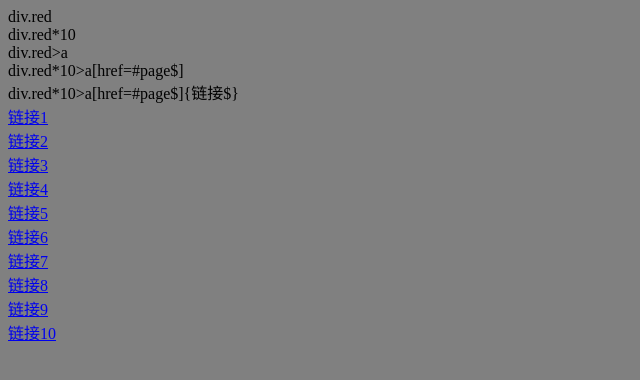
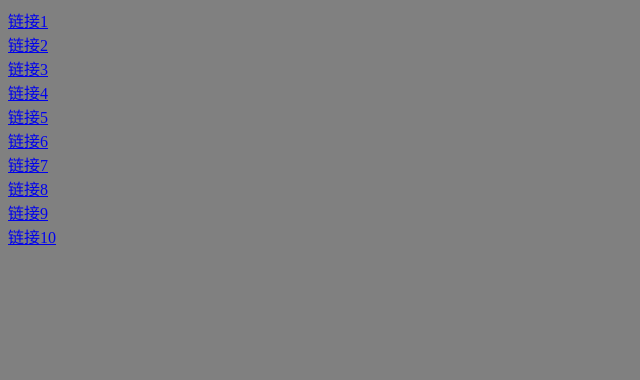
Before and after one commit to wxyzcctv/test-1, a plain HTML site: page index.html in a window 1280 px wide. Shown: the whole page, without its empty margins (0-640 px from the left). Drawn offline with Linux system fonts and the light colour scheme.

Commit message:
回顾基础知识

```diff
--- a/index.html
+++ b/index.html
@@ -8,9 +8,9 @@
     <link rel="stylesheet" href="./style.css">
 </head>
 <body>
-    div.red
+    <!-- div.red -->
     <div class="red"></div>
-    div.red*10
+    <!-- div.red*10 -->
     <div class="red"></div>
     <div class="red"></div>
     <div class="red"></div>
@@ -21,9 +21,9 @@
     <div class="red"></div>
     <div class="red"></div>
     <div class="red"></div>
-    div.red>a
+    <!-- div.red>a => -->
     <div class="red"><a href=""></a></div>
-    div.red*10>a[href=#page$]
+    <!-- div.red*10>a[href=#page$] => -->
     <div class="red"><a href="#page1"></a></div>
     <div class="red"><a href="#page2"></a></div>
     <div class="red"><a href="#page3"></a></div>
@@ -34,7 +34,7 @@
     <div class="red"><a href="#page8"></a></div>
     <div class="red"><a href="#page9"></a></div>
     <div class="red"><a href="#page10"></a></div>
-    div.red*10>a[href=#page$]{链接$}
+    <!-- div.red*10>a[href=#page$]{链接$} -->
     <div class="red"><a href="#page1">链接1</a></div>
     <div class="red"><a href="#page2">链接2</a></div>
     <div class="red"><a href="#page3">链接3</a></div>
```
